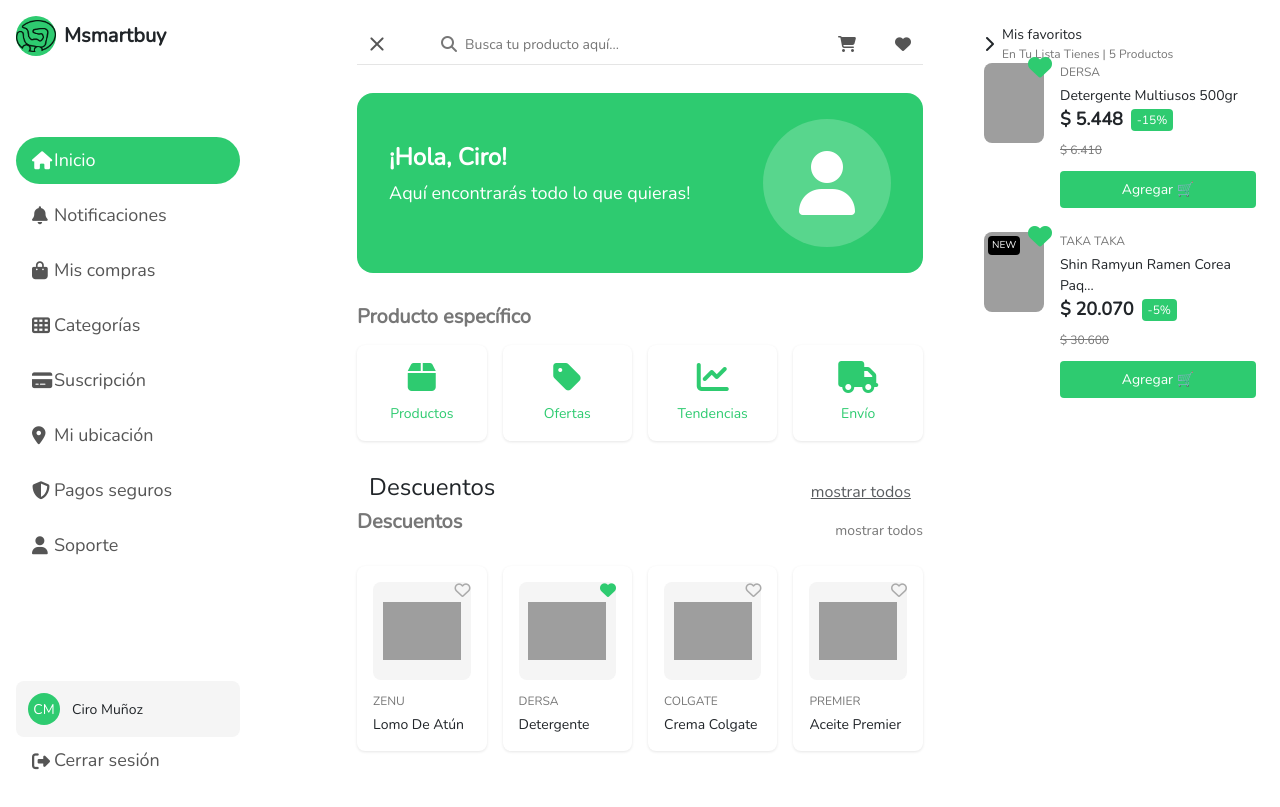
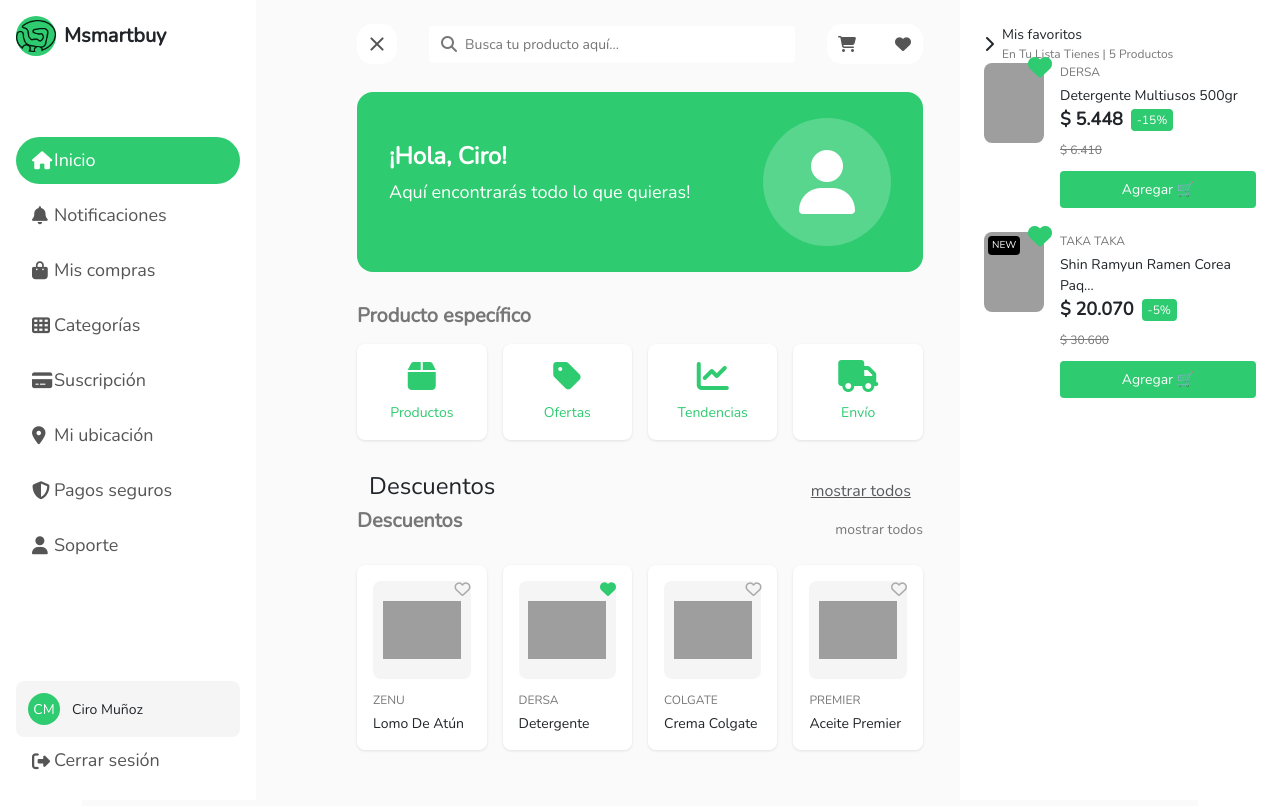
Before and after one commit to Ciricundio/Msmartbuy, a PHP site: page /view/home/home.php in a window 1280 px wide. After the commit the page ends 770 px from the top, so only its background shows below. Run offline with PHP 8.4, Linux system fonts and the light colour scheme; data that the repository does not hold is empty; grey boxes are pictures that could not be loaded.

Commit message:
Se le borra la propiedad de boder-bottom a header.

```diff
--- a/public/css/home.css
+++ b/public/css/home.css
@@ -19,7 +19,6 @@
 
 /* Header */
 .header {
-  border-bottom: 1px solid #e5e5e5;
   margin-bottom: 5%;
 }
 
@@ -130,8 +129,8 @@
 }
 
 /* Main Container */
-.main-container {
-
+.main-container{
+  background-color: #fafafa;
 }
 
 /* Sidebar */
```
